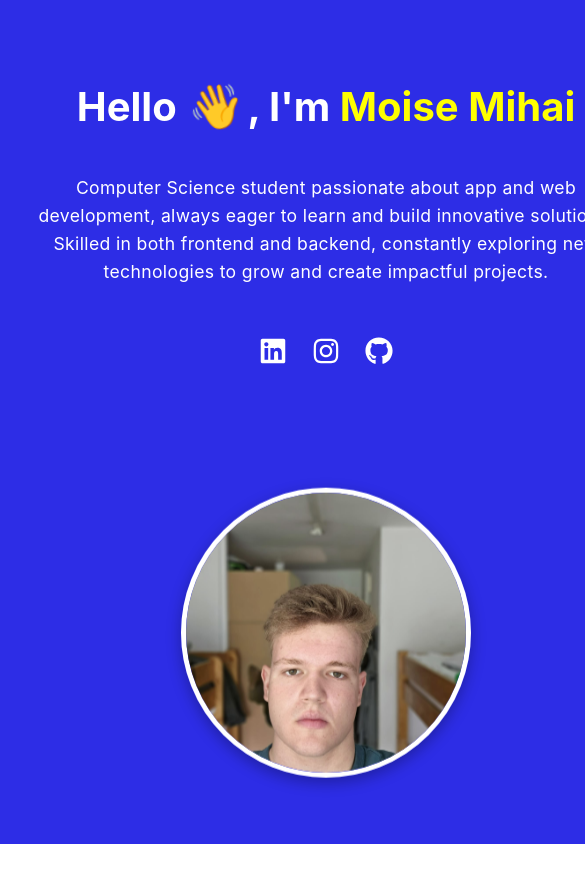
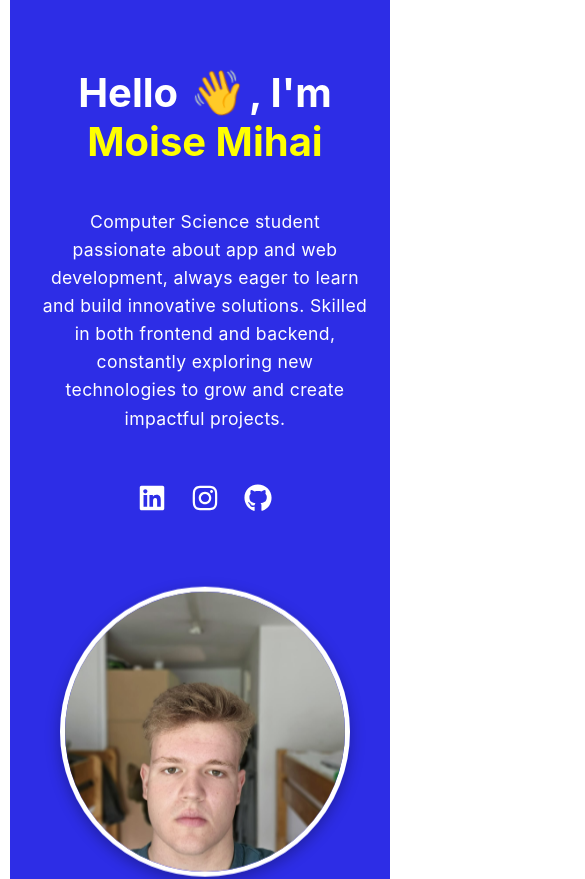
Before and after one commit to MihaiMois2003/ResumeWebsite, a React (Vite) app: page / in a window 390 px wide. Shown: the top 879 px of the page, 585 px wide, since content can reach past the window. Built offline with nearby package versions, Linux system fonts and the light colour scheme; a web font is replaced by a local one.

Commit message:
phone fix commit

```diff
--- a/index.html
+++ b/index.html
@@ -3,7 +3,10 @@
   <head>
     <meta charset="UTF-8" />
     <link rel="icon" type="image/svg+xml" href="/vite.svg" />
-    <meta name="viewport" content="width=device-width, initial-scale=1.0" />
+    <meta
+      name="viewport"
+      content="width=device-width, initial-scale=1.0, maximum-scale=1.0"
+    />
     <title>MoiseMihaiResume</title>
   </head>
   <body>
--- a/src/CSS/App.css
+++ b/src/CSS/App.css
@@ -121,16 +121,31 @@ html {
 
 /* Responsive Design */
 @media (max-width: 768px) {
+  .section-container {
+    width: 100%;
+    padding: 0 10px;
+    overflow-x: hidden;
+  }
+
+  .wrapper {
+    width: 100%;
+    overflow-x: hidden;
+  }
+
   .navbar {
     padding: 0 1rem;
   }
 
   .nav-links {
-    gap: 0.5rem;
+    gap: 0.2rem;
+  }
+
+  .nav-content {
+    width: 100%;
   }
 
   .nav-link {
-    padding: 0.5rem;
-    font-size: 0.9rem;
+    padding: 0.3rem 0.5rem;
+    font-size: 0.8rem;
   }
 }
--- a/src/CSS/index.css
+++ b/src/CSS/index.css
@@ -83,3 +83,20 @@ button:focus-visible {
     background-color: #f9f9f9;
   }
 }
+
+@media (max-width: 768px) {
+  body {
+    place-items: normal;
+    min-width: 100%;
+    width: 100%;
+    overflow-x: hidden;
+  }
+
+  #root {
+    width: 100%;
+  }
+
+  h1 {
+    font-size: 2.5em;
+  }
+}
```
